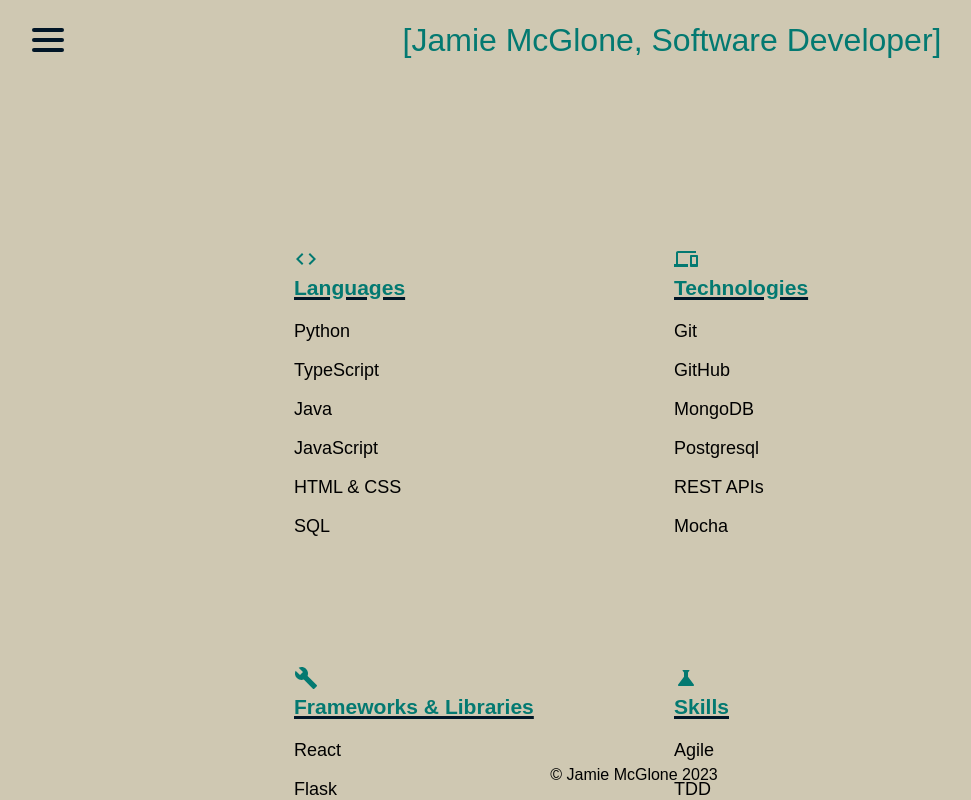
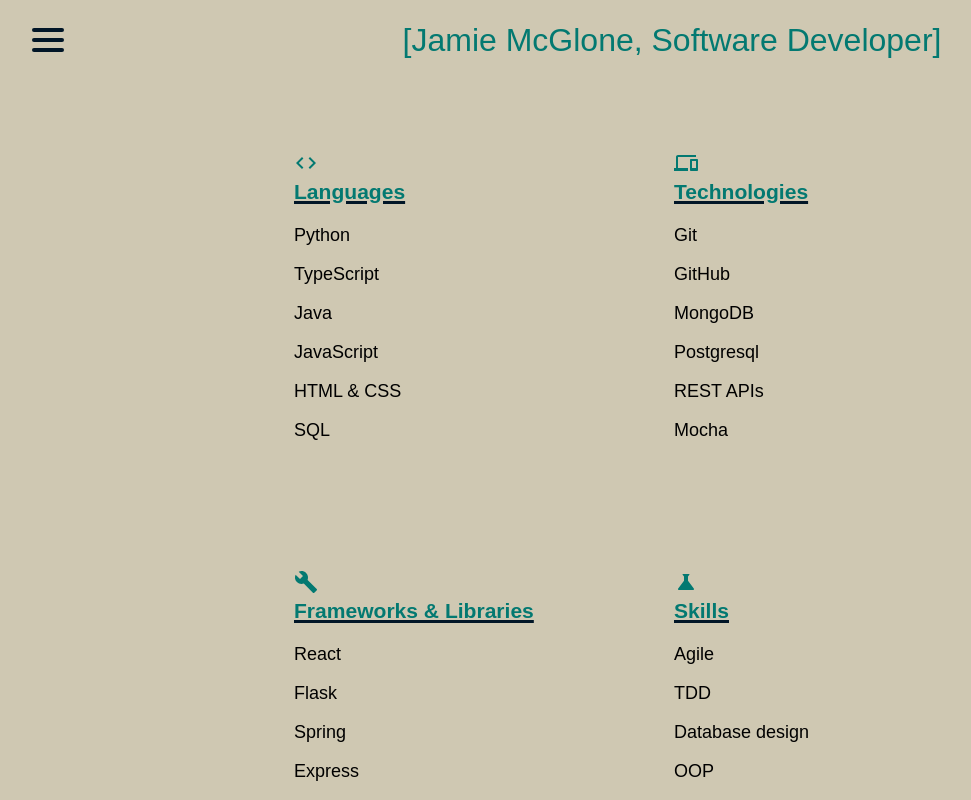
Before and after one commit to jamiemcglone/Jamie-McGlone-Portfolio, a React (Create React App) app: page /skills in a window 1280 px wide. Shown: the top 800 px of the page, without its empty margins (6-977 px from the left). Built offline with nearby package versions, Linux system fonts and the light colour scheme.

Commit message:
:bug: fixed the footer

```diff
--- a/src/Components/Projects.tsx
+++ b/src/Components/Projects.tsx
@@ -65,6 +65,7 @@
     display: flex;
     flex-direction: row;
     justify-content: space-evenly;
+    padding-bottom: 5rem;
 `
 
 const ProjectInformationContainer = styled.div`
--- a/src/Components/Skills.tsx
+++ b/src/Components/Skills.tsx
@@ -46,7 +46,7 @@
 export default Skills;
 
 const GridContainer = styled.div`
-    padding-top: 10rem;
+    padding-top: 4rem;
     display: grid;
     grid-template-columns: 300px 300px;
     grid-template-rows: 300px 300px;
--- a/src/PortfolioContainer.tsx
+++ b/src/PortfolioContainer.tsx
@@ -25,9 +25,8 @@
 
 const Footer = styled.span`
   position: absolute;
-  bottom: 1rem;
   left: 0;
   right: 0;
   text-align: center;
-  gap: 1rem;
+  margin-top: auto;
 `
```
